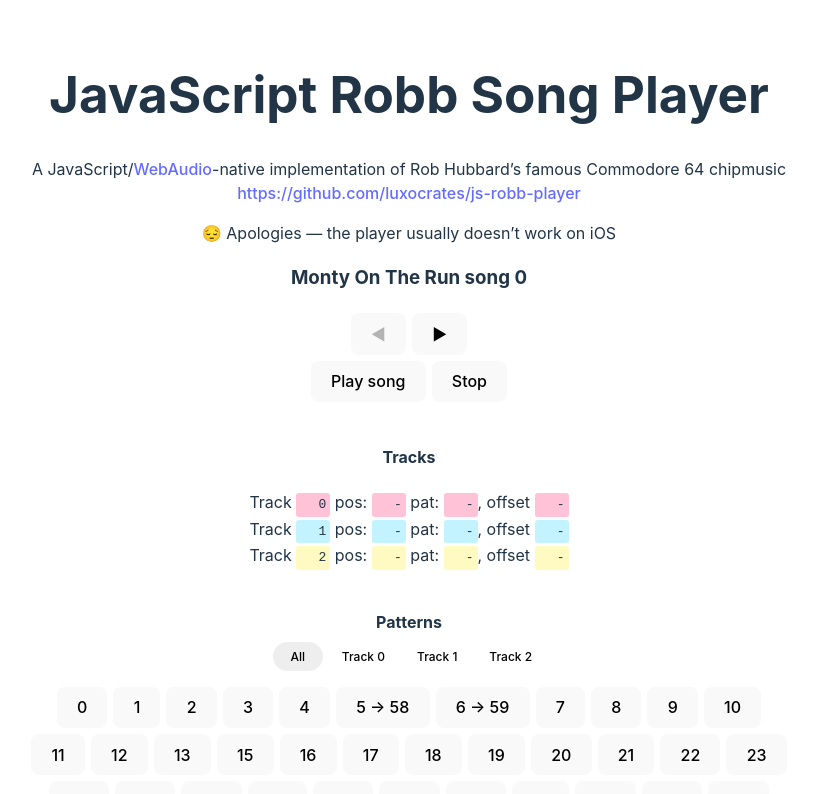
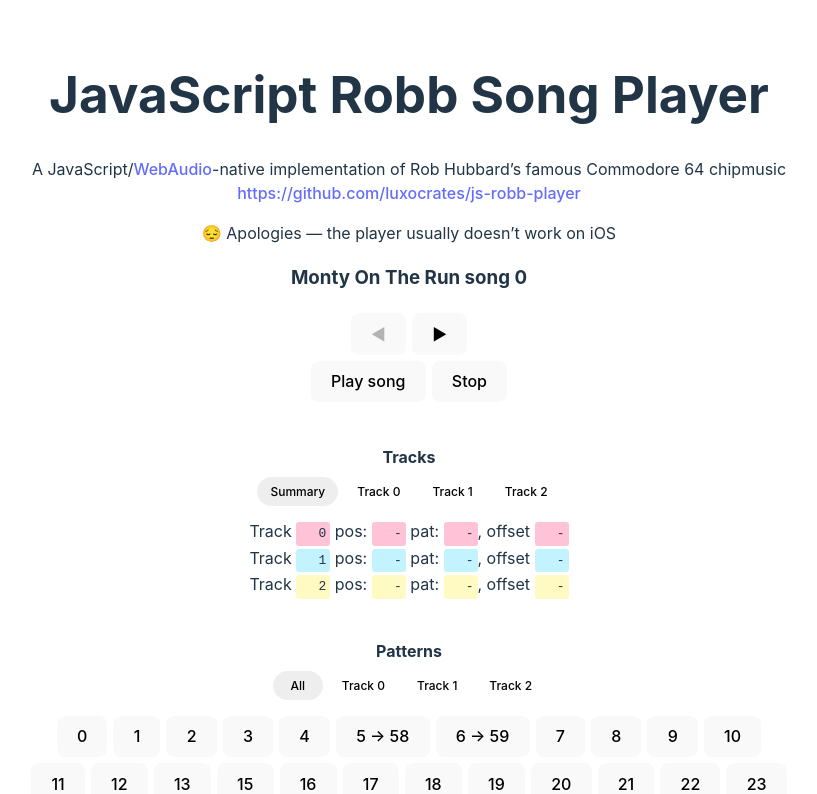
Before and after one commit to luxocrates/js-robb-player, a React (Vite) app: page / in a window 1280 px wide. Shown: the top 794 px of the page, without its empty margins (231-1048 px from the left). Built offline with nearby package versions, Linux system fonts and the light colour scheme.

Commit message:
Move tracks browser to tracks; show crude pattern tracker

```diff
--- a/package.json
+++ b/package.json
@@ -18,11 +18,12 @@
     "@types/node": "^22.13.1",
     "@types/react": "^19.0.8",
     "@types/react-dom": "^19.0.3",
-    "@vitejs/plugin-react": "^4.3.4",
+    "@vitejs/plugin-react": "^1.3.2",
     "eslint": "^9.19.0",
     "eslint-plugin-react-hooks": "^5.0.0",
     "eslint-plugin-react-refresh": "^0.4.18",
     "globals": "^15.14.0",
+    "tsx": "^4.19.3",
     "typescript": "~5.7.2",
     "typescript-eslint": "^8.22.0",
     "vite": "^6.1.0",
--- /dev/null
+++ b/src/patternWalk.ts
@@ -0,0 +1,55 @@
+/**
+ * Iterates the bytes array of a RobbPattern, which contains notes of various
+ * byte lengths, calling a callback for each note with whichever byte slots
+ * exist.
+ */
+export function patternWalk(
+  buffer: number[],
+  start: number,
+  callback: (
+    durationByte: number | undefined,
+    instrOrPortamentoByte: number | undefined,
+    pitchByte: number | undefined,
+    sentinelByte: number | undefined,
+  ) => void,
+) {
+  for (let offset = start;;) {
+    let durationByte: number | undefined;
+    let instrOrPortamentoByte: number | undefined;
+    let pitchByte: number | undefined;
+    let sentinelByte: number | undefined;
+
+    // First byte is always note duration, plus flags that dictate overall
+    // length
+    durationByte = buffer[offset++];
+    if (durationByte === undefined) throw new Error();
+
+    // If durationByte had bit 8 set, the next byte is for instrument changes or
+    // portamento
+    if (durationByte & 0x80) {
+      instrOrPortamentoByte = buffer[offset++];
+      if (instrOrPortamentoByte === undefined) throw new Error();
+    }
+
+    // The next byte is for note pitch, but doesn't exist if the durationByte
+    // had bit 6 set (to say the same pitch continues)
+    if (!(durationByte & 0x40)) {
+      pitchByte = buffer[offset++];
+      if (pitchByte === undefined) throw new Error();
+    }
+
+    // If the next byte is 0xff, then the pattern is over. But if it's not set,
+    // don't consume it. We're just peeking.
+    sentinelByte = buffer[offset] & 0xff;
+    if (sentinelByte === undefined) throw new Error();
+
+    callback(
+      durationByte,
+      instrOrPortamentoByte,
+      pitchByte,
+      sentinelByte === 0xff ? 0xff : undefined
+    );
+
+    if (sentinelByte === 0xff) return;
+  }
+}
--- a/src/react/Patterns.tsx
+++ b/src/react/Patterns.tsx
@@ -1,79 +1,74 @@
-import { useState, type FC } from "react";
+import { useMemo, useRef, useState, type FC } from "react";
 import { useRobbPlayerContext } from "./RobbPlayerProvider";
 import { type PlayerListeners, type RobbSong } from "../robbPlayer";
+import { patternWalk } from "../patternWalk";
 
 export const Patterns: FC<{
-  song: RobbSong,
+  song: RobbSong;
   isolatedPatternSongs: (RobbSong | undefined)[],
-  trackPosGetters: (number | null)[],
-  trackPatGetters: (number | null)[],
+  trackPatNumGetters: (number | null)[],
   makeMakeListeners: () => PlayerListeners,
+  patternChains: number[][],
+  trackPatPosGetters: (number | null)[],
 }> = ({
   song,
   isolatedPatternSongs,
-  trackPosGetters,
-  trackPatGetters,
+  trackPatNumGetters,
   makeMakeListeners,
+  patternChains,
+  trackPatPosGetters,
 }) => {
   const [ showTrack, setShowTrack ] = useState<null | number>(null);
   const { play } = useRobbPlayerContext();
-  // const [ isTracksExpanded, setIsTracksExpanded] = useState(false);
 
-    /**
-     * We want to show patterns that are unterminated, and lead into the next
-     * one contiguously in memory; which, in turn, that one could potentially
-     * lead into yet another. Of the songs I've seen, Zoids song 0 currently holds
-     * the record at a chain of 3).
-     *
-     * For the first step of that, we build an array where each element contains
-     * the pattern number of the first subsumed pattern.
-     */
-    const immediateFollowers = new Map<number, number>();
-    for (let i = 0; i < song.patterns.length; i++) {
-      if (song.patterns[i].bytes.length === 0) continue;
+  /** Maps an offset to the set of bytes for that note */
+  type ClumpMap = Map<number, Clump>
+  type Clump = [
+    number | undefined,
+    number | undefined,
+    number | undefined,
+    number | undefined,
+  ];
 
-      const thisPat = song.patterns[i];
-      let lowestSubsumedPatOffset = Number.MAX_SAFE_INTEGER;
-      let lowestSubsumedPatNumber: (null | number) = null;
+  const clumpsRef = useRef<ClumpMap | null>(null);
 
-      const { bytes, offset: iOffset } = thisPat;
-      const iPatLength = bytes.length;
+  /** Build the clumps map */
+  useMemo(
+    () => {
+      let clumps = new Map<number, Clump>();
 
-      for (let j = 0; j < song.patterns.length; j++) {
-        if (i === j) continue;
-        const jOffset = song.patterns[j].offset;
+      if (showTrack !== null) {
+        const patNum = trackPatNumGetters[showTrack];
+        if (patNum !== null) {
+          const pattern = song.patterns[patNum];
+          if (pattern) {
+            const { bytes } = pattern;
+            if (bytes.length > 0) {
+              let offset = 0;
+              patternWalk(bytes, 0, (b1, b2, b3, b4) => {
+                // console.log("*** pat", patNum, ":", b1, b2, b3, b4);
 
-        if (jOffset > iOffset && jOffset < (iOffset + iPatLength)) {
-          if (jOffset < lowestSubsumedPatOffset) {
-            lowestSubsumedPatNumber = j;
-            lowestSubsumedPatOffset = jOffset;
+                let length = 0;
+                if (b1 !== undefined) length++;
+                if (b2 !== undefined) length++;
+                if (b3 !== undefined) length++;
+                if (b4 !== undefined) length++;
+
+                clumps.set(offset, [b1, b2, b3, b4]);
+                offset += length;
+              });
+              clumpsRef.current = clumps;
+            }
+            else clumpsRef.current = null;
           }
         }
       }
-
-      if (lowestSubsumedPatNumber !== null) {
-        immediateFollowers.set(i, lowestSubsumedPatNumber);
-      }
-    }
-
-  /**
-   * Now we have the immediate-followers lookup, build an array that follows
-   * each pattern to its child, to its grandchild, etc.
-   *
-   * (No, an infinite loop isn't possible.)
-   */
-  const patternChains: number[][] = [];
-  for (let i = 0; i < song.patterns.length; i++) {
-    const chain = [];
-    let curr = i;
-    while (true) {
-      const next = immediateFollowers.get(curr);
-      if (next === undefined) break;
-      chain.push(next);
-      curr = next;
-    }
-    patternChains.push(chain);
-  }
+    },
+    [
+      song,
+      showTrack === null ? null : trackPatNumGetters[showTrack],
+    ]
+  );
 
   function makeButtonsForAllPatterns() {
     return isolatedPatternSongs.map(
@@ -86,7 +81,7 @@
                   ...(
                     [0, 1, 2].map(
                       (voice) => (
-                        trackPatGetters[voice] === index
+                        trackPatNumGetters[voice] === index
                           ? [`activeOnVoice${voice}`]
                           : []
                       )
@@ -107,52 +102,89 @@
     );
   }
 
-  function makePatternButtonsForTrack(voice: number) {
-    return song.tracks[voice].map(
-      (pat, index) => (
-        pat !== 0xff && pat !== 0xfe
-          ? (
-            <button
-              className={
-                [0, 1, 2].map(
-                  // `voice` is the isolated track we're building this pattern
-                  // list for.
-                  // `voice2` will ne an iterator through other tracks to see
-                  // if any are playing this pattern.
-                  (voice2) => (
-                    [
-                      ...(
-                        (trackPosGetters[voice] === index)
-                          ? ["trackpos"]
-                          : []
-                      ),
-                      ...(
-                        (trackPatGetters[voice2] === pat) ? [`activeOnVoice${voice2}`] : []
-                      ),
-                    ]
-                  )
-                ).flat().join(" ")
-              }
-              key={index}
-              onClick={() => {
-                play(isolatedPatternSongs[pat]!, makeMakeListeners());
-              }}
-            >
-              {[pat, ...patternChains[pat]].map(i => String(i)).join(" → ")}
-            </button>
-          )
-          : (
-            <button disabled key={index}>
-              {pat}
-            </button>
-          )
-      )
+  function makePatternBrowserForTrack(track: number) {
+    const clumps = clumpsRef.current;
+    if (clumps === null) return null;
+
+    const patNum = trackPatNumGetters[track];
+    if (patNum === null) return null;
+
+    const patPos = trackPatPosGetters[track];
+    if (patPos === null) return null;
+
+    const clump = clumps.get(patPos);
+    if (clump === undefined) return null;
+
+    function showByte1(byte: number | undefined) {
+      if (byte === undefined) return ""; // TODO
+
+      const ip = byte & 0x80 ? 1 : 0;
+      const na = byte & 0x40 ? 1 : 0;
+      const nr = byte & 0x20 ? 1 : 0;
+      const dur = byte & 0x1f;
+
+      return `${
+        ip ? " 1" : "  "
+      } ${
+        na ? " 1" : "  "
+      } ${
+        nr ? " 1" : "  "
+      }  ${
+        dur.toString().padStart(2)
+      }`;
+    }
+
+    function showByte2(byte: number | undefined) {
+      if (byte === undefined) return "          ";
+
+      if (byte & 0x80) {
+        // Portamento
+        const sign = byte & 1;
+        const val = (byte & 0b01111110) >> 1;
+        return `port: ${sign ? "-" : "+"}${val.toString().padEnd(3)}`;
+      }
+      else {
+        // Instrument change
+        return `inst: ${(byte & 0x7f).toString().padEnd(3)} `;
+      }
+    }
+
+    function showByte3(byte: number | undefined) {
+      if (byte === undefined) return "     ";
+      return `${(byte & 0x7f).toString().padEnd(3)}  `;
+    }
+
+    function showOffset(offset: number) {
+      return `${offset.toString().padStart(4," ")}`;
+    }
+
+    function showPat(patNum: number) {
+      return patNum.toString().padStart(3);
+    }
+
+    const header = `| Pat | Offs | IP NA NR Dur | Inst/Port  | Pitch |`;
+    const line = `${header}\n| ${showPat(patNum)} | ${showOffset(patPos)} | ${showByte1(clump[0])} | ${showByte2(clump[1])} | ${showByte3(clump[2])} |`;
+
+    return (
+      <>
+        { clump !== null && (
+          <>
+            {/* <div>
+              <code>{JSON.stringify(clump)}</code>
+            </div> */}
+            <div>
+              <pre>{line}</pre>
+            </div>
+          </>
+        )
+        }
+      </>
     );
   }
 
   const patterns = (showTrack === null)
     ? makeButtonsForAllPatterns()
-    : makePatternButtonsForTrack(showTrack);
+    : makePatternBrowserForTrack(showTrack);
 
   return (
     <div className="patterns">
--- a/src/react/SongButtons.tsx
+++ b/src/react/SongButtons.tsx
@@ -37,13 +37,14 @@
 
 function makeListeners(
   trackPosSetters: ((_: null | number) => void)[],
-  trackPatSetters: ((_: null | number) => void)[],
+  trackPatNumSetters: ((_: null | number) => void)[],
+  trackPatPosSetters: ((_: null | number) => void)[],
 ): PlayerListeners {
   return {
     onStop() {
       for (let voice = 0; voice < 3; voice++ ) {
         trackPosSetters[voice](null);
-        trackPatSetters[voice](null);
+        trackPatNumSetters[voice](null);
       }
     },
 
@@ -53,23 +54,25 @@
       pat: number,
     ) {
       trackPosSetters[voice](trackPos);
-      trackPatSetters[voice](pat);
+      trackPatNumSetters[voice](pat);
 
       // TODO: make these React-hosted
       {
         const el = document.getElementById(`track${voice}pos`);
-        el!.innerText = String(trackPos);
+        if (el) el.innerText = String(trackPos);
       }
       {
         const el = document.getElementById(`track${voice}pat`);
-        el!.innerText = String(pat);
+        if (el) el.innerText = String(pat);
       }
     },
 
     onPatAdvance(voice, patPos) {
+      trackPatPosSetters[voice](patPos);
+
       // TODO: make these React-hosted
       const el = document.getElementById(`track${voice}patpos`);
-      el!.innerText = String(patPos);
+      if (el) el.innerText = String(patPos);
     },
 
     onNewNote(voice, instNum) {
@@ -110,9 +113,13 @@
   const [ track1Pos, setTrack1Pos ] = useState<null | number>(null);
   const [ track2Pos, setTrack2Pos ] = useState<null | number>(null);
 
-  const [ track0Pat, setTrack0Pat ] = useState<null | number>(null);
-  const [ track1Pat, setTrack1Pat ] = useState<null | number>(null);
-  const [ track2Pat, setTrack2Pat ] = useState<null | number>(null);
+  const [ track0PatNum, setTrack0PatNum ] = useState<null | number>(null);
+  const [ track1PatNum, setTrack1PatNum ] = useState<null | number>(null);
+  const [ track2PatNum, setTrack2PatNum ] = useState<null | number>(null);
+
+  const [ track0PatPos, setTrack0PatPos ] = useState<null | number>(null);
+  const [ track1PatPos, setTrack1PatPos ] = useState<null | number>(null);
+  const [ track2PatPos, setTrack2PatPos ] = useState<null | number>(null);
 
   const trackPosGetters = [
     track0Pos,
@@ -126,19 +133,36 @@
     setTrack2Pos,
   ];
 
-  const trackPatSetters = [
-    setTrack0Pat,
-    setTrack1Pat,
-    setTrack2Pat,
+
+  const trackPatNumGetters = [
+    track0PatNum,
+    track1PatNum,
+    track2PatNum,
   ];
 
-  const trackPatGetters = [
-    track0Pat,
-    track1Pat,
-    track2Pat,
+  const trackPatNumSetters = [
+    setTrack0PatNum,
+    setTrack1PatNum,
+    setTrack2PatNum,
   ];
 
-  const makeMakeListeners = () => makeListeners(trackPosSetters, trackPatSetters);
+  const trackPatPosGetters = [
+    track0PatPos,
+    track1PatPos,
+    track2PatPos,
+  ];
+
+  const trackPatPosSetters = [
+    setTrack0PatPos,
+    setTrack1PatPos,
+    setTrack2PatPos,
+  ];
+
+  const makeMakeListeners = () => makeListeners(
+    trackPosSetters,
+    trackPatNumSetters,
+    trackPatPosSetters
+  );
 
   /** An array of songs, corresponding to an isolated pattern */
   const isolatedPatternSongs = useMemo(
@@ -163,6 +187,62 @@
     )
   );
 
+  /**
+   * We want to show patterns that are unterminated, and lead into the next
+   * one contiguously in memory; which, in turn, that one could potentially
+   * lead into yet another. Of the songs I've seen, Zoids song 0 currently holds
+   * the record at a chain of 3).
+   *
+   * For the first step of that, we build an array where each element contains
+   * the pattern number of the first subsumed pattern.
+   */
+  const immediateFollowers = new Map<number, number>();
+  for (let i = 0; i < song.patterns.length; i++) {
+    if (song.patterns[i].bytes.length === 0) continue;
+
+    const thisPat = song.patterns[i];
+    let lowestSubsumedPatOffset = Number.MAX_SAFE_INTEGER;
+    let lowestSubsumedPatNumber: (null | number) = null;
+
+    const { bytes, offset: iOffset } = thisPat;
+    const iPatLength = bytes.length;
+
+    for (let j = 0; j < song.patterns.length; j++) {
+      if (i === j) continue;
+      const jOffset = song.patterns[j].offset;
+
+      if (jOffset > iOffset && jOffset < (iOffset + iPatLength)) {
+        if (jOffset < lowestSubsumedPatOffset) {
+          lowestSubsumedPatNumber = j;
+          lowestSubsumedPatOffset = jOffset;
+        }
+      }
+    }
+
+    if (lowestSubsumedPatNumber !== null) {
+      immediateFollowers.set(i, lowestSubsumedPatNumber);
+    }
+  }
+
+  /**
+   * Now we have the immediate-followers lookup, build an array that follows
+   * each pattern to its child, to its grandchild, etc.
+   *
+   * (No, an infinite loop isn't possible.)
+   */
+  const patternChains: number[][] = [];
+  for (let i = 0; i < song.patterns.length; i++) {
+    const chain = [];
+    let curr = i;
+    while (true) {
+      const next = immediateFollowers.get(curr);
+      if (next === undefined) break;
+      chain.push(next);
+      curr = next;
+    }
+    patternChains.push(chain);
+  }
+
   return (
     <Fragment>
 
@@ -177,7 +257,8 @@
 
           for (let voice = 0; voice < 3; voice++ ) {
             trackPosSetters[voice](null);
-            trackPatSetters[voice](null);
+            trackPatNumSetters[voice](null);
+            trackPatPosSetters[voice](null);
           }
         }}>
           Stop
@@ -186,14 +267,22 @@
 
       { warningList }
 
-      <Tracks />
+      <Tracks
+        song={song}
+        isolatedPatternSongs={isolatedPatternSongs}
+        trackPosGetters={trackPosGetters}
+        trackPatNumGetters={trackPatNumGetters}
+        makeMakeListeners={makeMakeListeners}
+        patternChains={patternChains}
+      />
 
       <Patterns
         song={song}
         isolatedPatternSongs={isolatedPatternSongs}
-        trackPosGetters={trackPosGetters}
-        trackPatGetters={trackPatGetters}
+        trackPatNumGetters={trackPatNumGetters}
+        trackPatPosGetters={trackPatPosGetters}
         makeMakeListeners={makeMakeListeners}
+        patternChains={patternChains}
       />
 
       <Instruments
--- a/src/react/Tracks.tsx
+++ b/src/react/Tracks.tsx
@@ -1,7 +1,25 @@
-import { FC } from "react";
-// import { CollapseButton } from "./CollapseButton";
+import { type FC, useState } from "react";
+import { PlayerListeners, RobbSong } from "../robbPlayer";
+import { useRobbPlayerContext } from "./RobbPlayerProvider";
 
-export const Tracks: FC<{}> = () => {
+export const Tracks: FC<{
+  song: RobbSong,
+  isolatedPatternSongs: (RobbSong | undefined)[],
+  trackPosGetters: (number | null)[],
+  trackPatNumGetters: (number | null)[],
+  makeMakeListeners: () => PlayerListeners,
+  patternChains: number[][],
+}> = ({
+  song,
+  isolatedPatternSongs,
+  trackPosGetters,
+  trackPatNumGetters: trackPatGetters,
+  makeMakeListeners,
+  patternChains,
+}) => {
+  const { play } = useRobbPlayerContext();
+  const [ showTrack, setShowTrack ] = useState<null | number>(null);
+
   const trackInfo = (
     [0, 1, 2].map(
       (voice) => (
@@ -40,17 +58,88 @@
     )
   );
 
+  function makePatternButtonsForTrack(voice: number) {
+    return song.tracks[voice].map(
+      (pat, index) => (
+        pat !== 0xff && pat !== 0xfe
+          ? (
+            <button
+              className={
+                [0, 1, 2].map(
+                  // `voice` is the isolated track we're building this pattern
+                  // list for.
+                  // `voice2` will ne an iterator through other tracks to see
+                  // if any are playing this pattern.
+                  (voice2) => (
+                    [
+                      ...(
+                        (trackPosGetters[voice] === index)
+                          ? ["trackpos"]
+                          : []
+                      ),
+                      ...(
+                        (trackPatGetters[voice2] === pat) ? [`activeOnVoice${voice2}`] : []
+                      ),
+                    ]
+                  )
+                ).flat().join(" ")
+              }
+              key={index}
+              onClick={() => {
+                play(isolatedPatternSongs[pat]!, makeMakeListeners());
+              }}
+            >
+              {[pat, ...patternChains[pat]].map(i => String(i)).join(" → ")}
+            </button>
+          )
+          : (
+            <button disabled key={index}>
+              {pat}
+            </button>
+          )
+      )
+    );
+  }
+
   return (
     <>
-      <h4>
-        Tracks
-        {/* <CollapseButton
-          isExpanded={isTracksExpanded}
-          onClick={() => setIsTracksExpanded((x) => !x)}
-        /> */}
-      </h4>
-
-      { trackInfo }
+      <h4>Tracks</h4>
+      {
+        <>
+          <div className="trackRadios">
+            {
+              ([
+                [null, "Summary"],
+                [0, "Track 0"],
+                [1, "Track 1"],
+                [2, "Track 2"],
+              ] as [(null | number), string][]).map(
+                ([value, label]) => (
+                  <button
+                    className={
+                      [
+                        "radio",
+                        ...[(showTrack === value) && "selected"]
+                      ].join(" ")
+                    }
+                    key={label}
+                    onClick={
+                      () => { setShowTrack(value); }
+                    }
+                  >
+                    {label}
+                  </button>
+                )
+              )
+            }
+          </div>
+          {
+            (showTrack === null)
+              ? trackInfo
+              : makePatternButtonsForTrack(showTrack)
+          }
+        </>
+      }
     </>
   );
 };
```
Also changed, not shown: tools/songExtract/extract.ts (+2 -55 lines), 1 other file (tests, documents, lock files or other folders).
